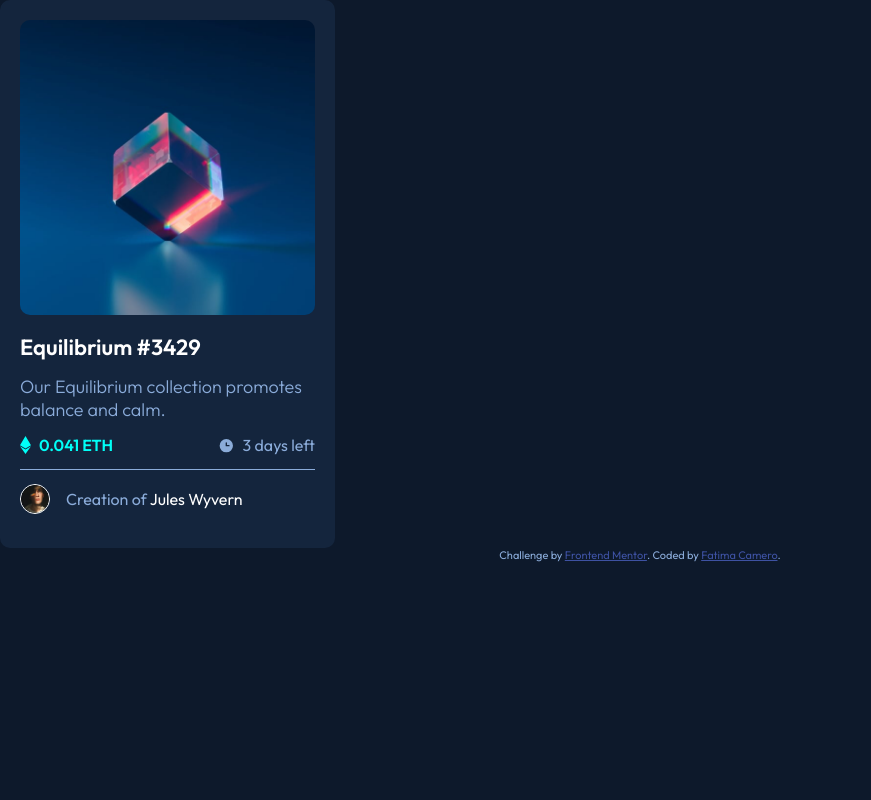
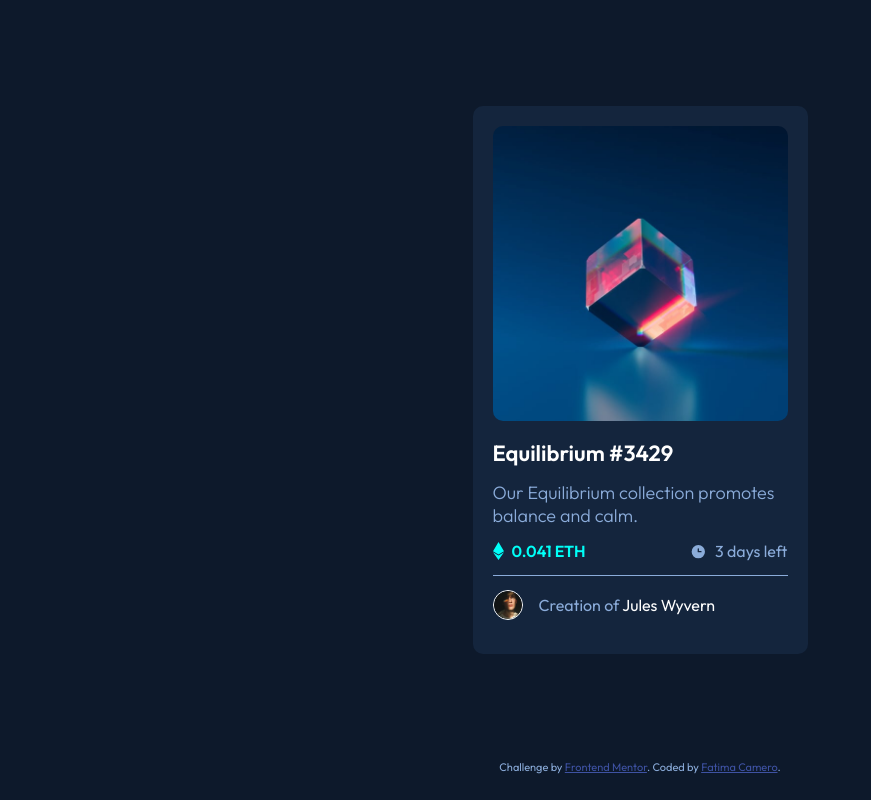
Before and after one commit to timamero/frontend-mentor-nft-preview-card-component, a plain HTML site: page index.html in a window 1280 px wide. Shown: the whole page, without its empty margins (0-871 px from the left). Drawn offline with Linux system fonts and the light colour scheme.

Commit message:
align card center page

```diff
--- a/css/styles.css
+++ b/css/styles.css
@@ -7,6 +7,7 @@
 html {
   box-sizing: border-box;
   scroll-behavior: smooth;
+  height: 100%;
 }
 
 *,
@@ -21,6 +22,7 @@ html {
 }
 
 body {
+  height: 100%;
   background-color: hsl(217, 54%, 11%);
   color: hsl(215, 51%, 70%);
   font-family: 'Outfit', sans-serif;
@@ -37,9 +39,18 @@ a {
   color: hsl(228, 45%, 44%);
 }
 
+.container {
+  display: flex;
+  flex-direction: row;
+  justify-content: center;
+  align-items: center;
+  height: 95vh;
+}
+
 .card {
   background-color: hsl(216, 50%, 16%);
   width: 335px;
+  height: min-content;
   padding: 20px;
   border-radius: var(--borderRadius);
 }
--- a/index.html
+++ b/index.html
@@ -11,6 +11,7 @@
 
 </head>
 <body>
+  <div class="container">
     <div class="card">
       <div class="card__image">
         <img src="./images/image-equilibrium.jpg" alt="Equilibrium graphic image"/>
@@ -40,6 +41,8 @@
         </div>
       </div>
     </div>
+  </div>
+
 
   <div class="attribution">
     Challenge by <a href="https://www.frontendmentor.io?ref=challenge" target="_blank">Frontend Mentor</a>.
```
Lines whose indentation alone changed are shown as unchanged.
